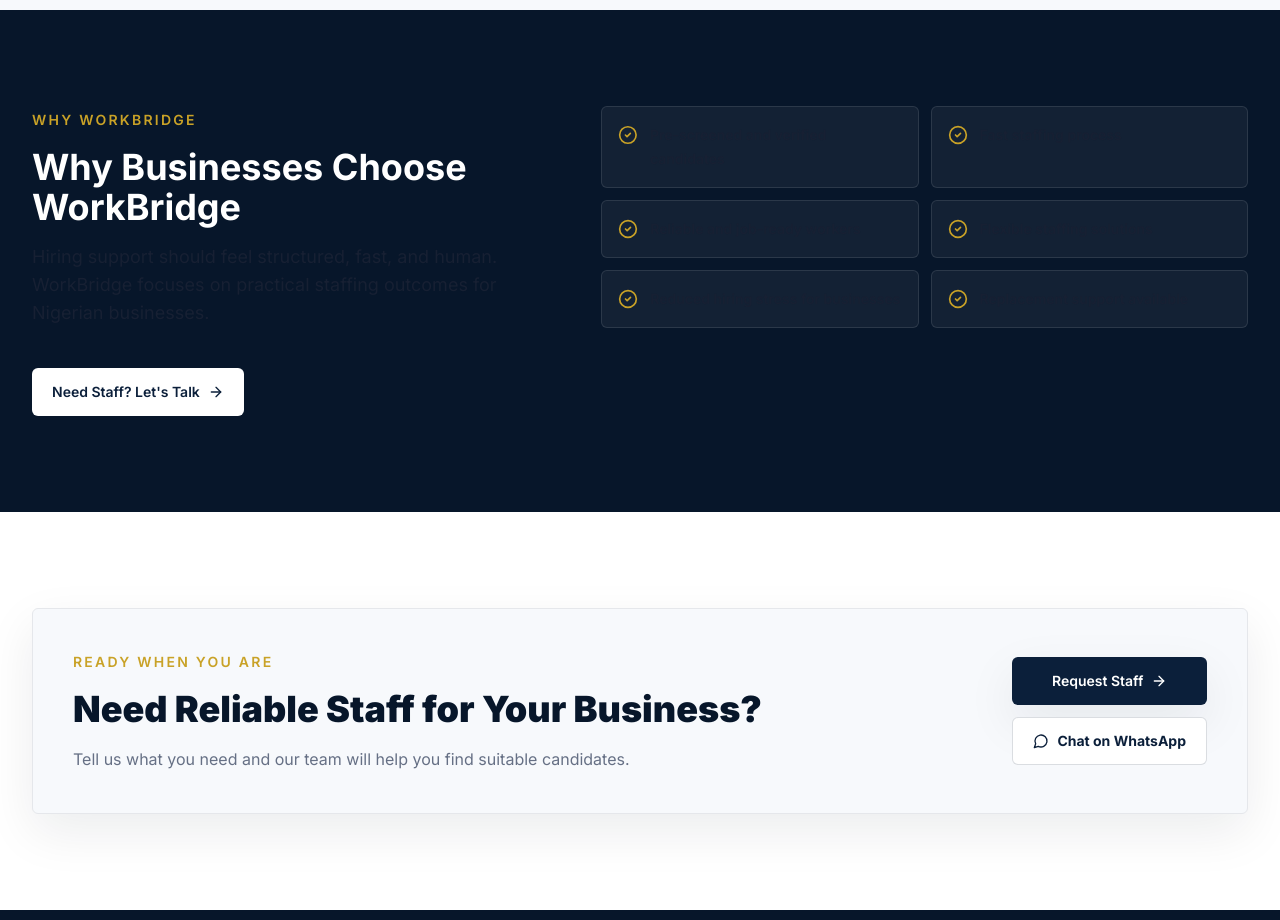
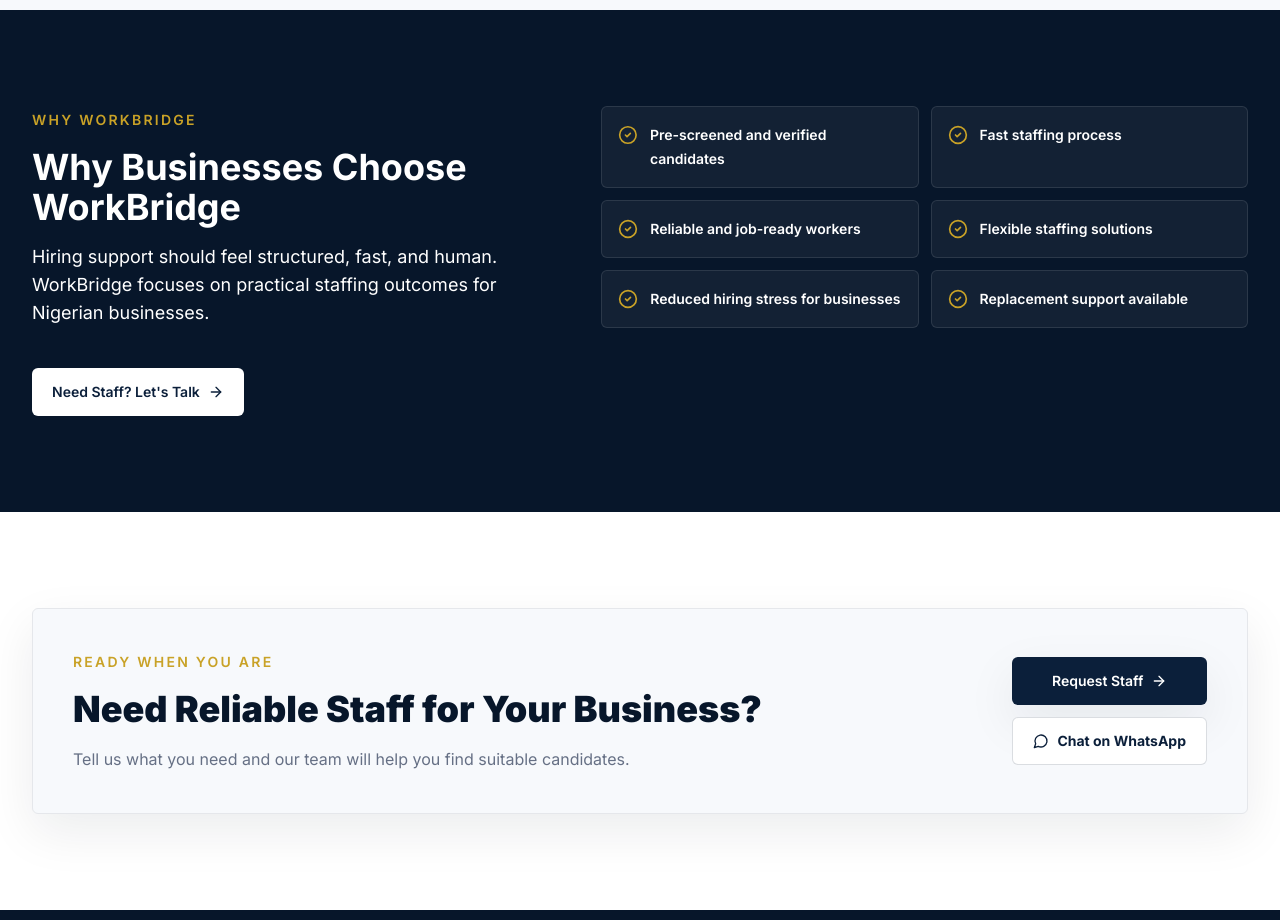
Before and after one commit to SteveParadox/workbridge, a Next.js app: page / in a window 1280 px wide. Shown: the part 3480-4400 px from the top of the page. Built offline with nearby package versions, Linux system fonts and the light colour scheme.

Commit message:
Add files via upload

```diff
--- a/app/page.tsx
+++ b/app/page.tsx
@@ -185,7 +185,7 @@
                 className="flex items-start gap-3 rounded-md border border-white/10 bg-white/5 p-4"
               >
                 <CheckCircle2 aria-hidden="true" className="mt-0.5 h-5 w-5 text-gold" />
-                <span className="text-sm font-semibold leading-6 text-white/84">
+                <span className="text-sm font-semibold leading-6 text-white">
                   {benefit}
                 </span>
               </div>
--- a/components/SectionHeading.tsx
+++ b/components/SectionHeading.tsx
@@ -28,7 +28,7 @@
       {text ? (
         <p
           className={`mt-4 text-base leading-7 sm:text-lg ${
-            light ? "text-white/76" : "text-muted"
+            light ? "text-white" : "text-muted"
           }`}
         >
           {text}
```
